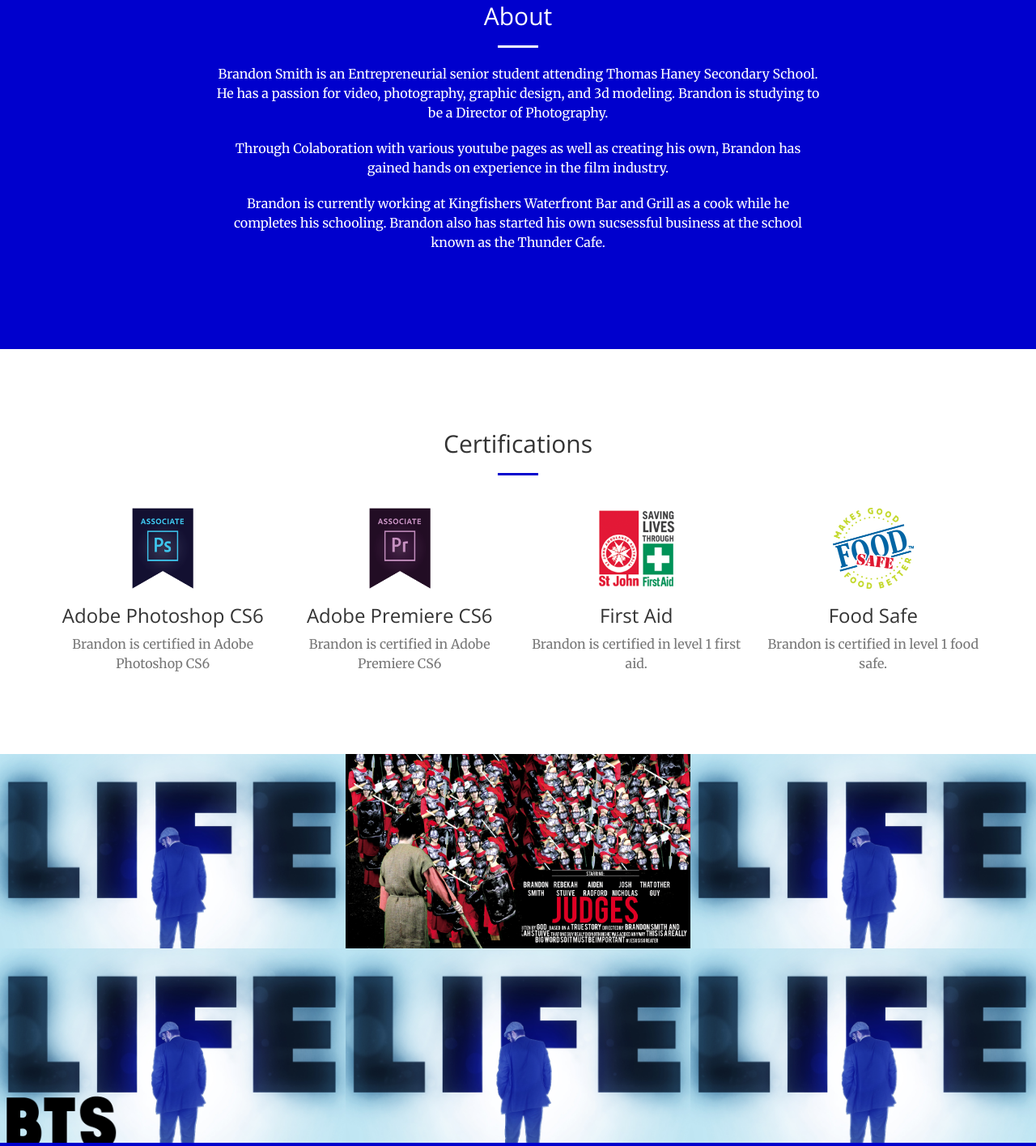
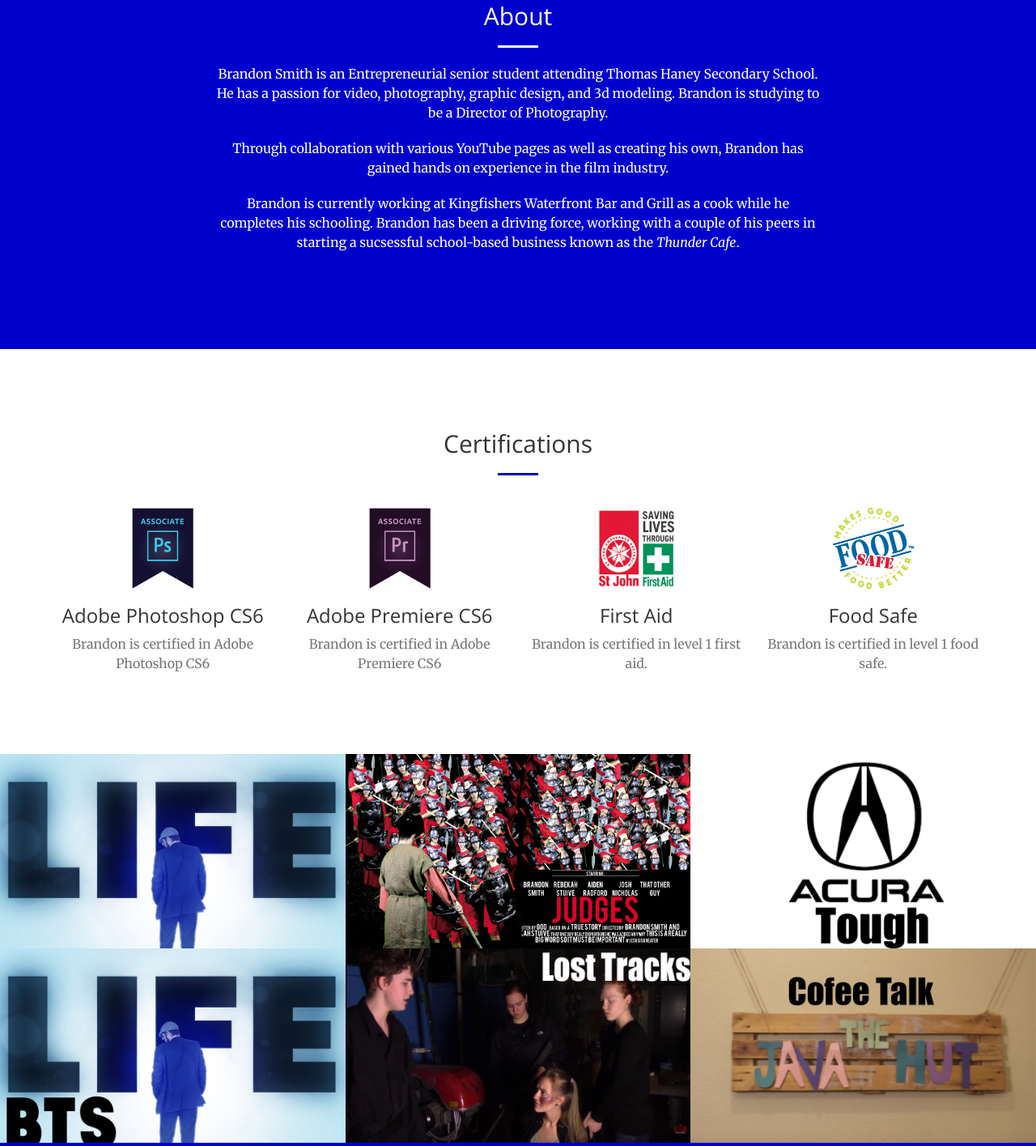
Before and after one commit to rezlar/rezlar.github.io, a website: page index.html in a window 1280 px wide. Shown: the part 917-2332 px from the top of the page at 81% size. Drawn offline with nearby package versions, Linux system fonts and the light colour scheme.

Commit message:
Finished the website. Would like to add a youtube link and social media links before publish

```diff
--- a/index.html
+++ b/index.html
@@ -91,12 +91,12 @@
                     He has a passion for video, photography, graphic design, and 3d modeling. Brandon is studying
                     to be a Director of Photography.
 
-                    <p class="text-faded">Through Colaboration with various youtube pages as well as creating his own, Brandon has
+                    <p class="text-faded">Through collaboration with various YouTube pages as well as creating his own, Brandon has
                     gained hands on experience in the film industry.</p>
 
                     <p class="text-faded">Brandon is currently working at Kingfishers Waterfront Bar and Grill as a cook while he
-                    completes his schooling. Brandon also has started his own sucsessful business at the school
-                    known as the Thunder Cafe.</p>
+                    completes his schooling. Brandon has been a driving force, working with a couple of his peers in starting a sucsessful
+                    school-based business known as the <i>Thunder Cafe</i>.</p>
                 </div>
             </div>
         </div>
@@ -183,7 +183,7 @@
                     </div>
                     <div class="col-lg-4 col-sm-6">
                         <a href="https://www.youtube.com/watch?v=duMRtslQO3U" class="portfolio-box">
-                            <img src="img/portfolio/Thumbnail.jpg" class="img-responsive" alt="">
+                            <img src="img/portfolio/Thumbnail3.jpg" class="img-responsive" alt="">
                             <div class="portfolio-box-caption">
                                 <div class="portfolio-box-caption-content">
                                     <div class="project-category text-faded">
@@ -213,7 +213,7 @@
                     </div>
                     <div class="col-lg-4 col-sm-6">
                         <a href="https://www.youtube.com/watch?v=Gw67o9nUYLY" class="portfolio-box">
-                            <img src="img/portfolio/Thumbnail.jpg" class="img-responsive" alt="">
+                            <img src="img/portfolio/Lost Tracks.jpg" class="img-responsive" alt="">
                             <div class="portfolio-box-caption">
                                 <div class="portfolio-box-caption-content">
                                     <div class="project-category text-faded">
@@ -228,7 +228,7 @@
                     </div>
                     <div class="col-lg-4 col-sm-6">
                         <a href="https://www.youtube.com/playlist?list=PLn4aS_uN5S1olbJ-HOKJnPM9LdmyNmWtX" class="portfolio-box">
-                            <img src="img/portfolio/Thumbnail.jpg" class="img-responsive" alt="">
+                            <img src="img/portfolio/Coffee Talk.jpg" class="img-responsive" alt="">
                             <div class="portfolio-box-caption">
                                 <div class="portfolio-box-caption-content">
                                     <div class="project-category text-faded">
```
Also changed, not shown: img/portfolio/Coffee Talk.jpg (added), img/portfolio/Lost Tracks.jpg (added), img/portfolio/Thumbnail3.jpg (added).
